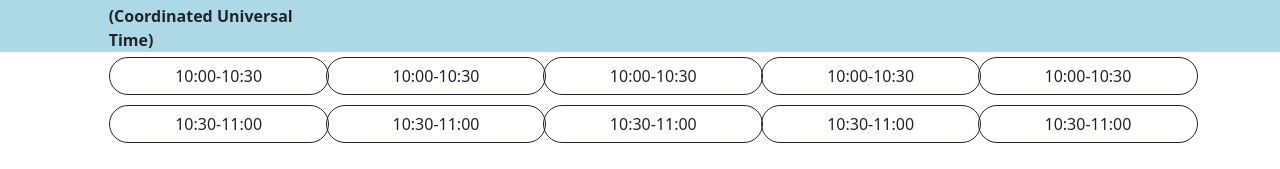
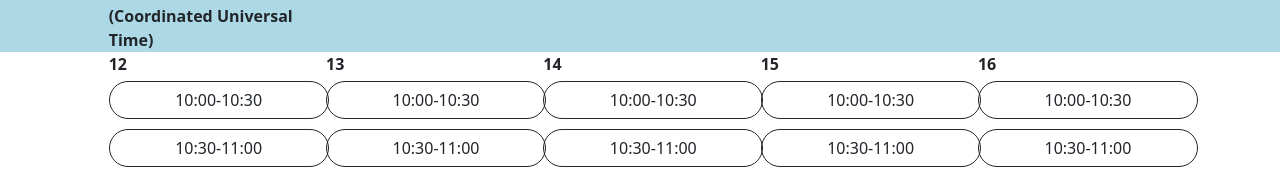
Before and after one commit to alaat91/Dentistemo-frontend, a Vue app: page /clinic in a window 1280 px wide. Shown: the part 303-472 px from the top of the page. Built offline with nearby package versions, Linux system fonts and the light colour scheme; no server answers.

Commit message:
Add date to each weekday

```diff
--- a/src/views/Timeslot.vue
+++ b/src/views/Timeslot.vue
@@ -22,7 +22,6 @@
         </b-col>
         <b-col cols="2">
           <!-- {{ currentWeek[0] }} is for testing to see if the array gets updated-->
-          <!--TODO: Add the date of each weekday below the weekday div-->
           <div class="Daylabel">Monday {{ currentWeek[0] }}</div>
         </b-col>
         <b-col cols="2">
@@ -43,6 +42,27 @@
       </b-row>
     </div>
 
+    <div>
+      <b-row cols="12">
+        <b-col cols="1"> </b-col>
+        <b-col cols="2">
+          <div class="Daylabel">{{ this.currentDates[0] }}</div>
+        </b-col>
+        <b-col cols="2">
+          <div class="Daylabel">{{ this.currentDates[1] }}</div>
+        </b-col>
+        <b-col cols="2">
+          <div class="Daylabel">{{ this.currentDates[2] }}</div>
+        </b-col>
+        <b-col cols="2">
+          <div class="Daylabel">{{ this.currentDates[3] }}</div>
+        </b-col>
+        <b-col cols="2">
+          <div class="Daylabel">{{ this.currentDates[4] }}</div>
+        </b-col>
+        <b-col cols="1"> </b-col>
+      </b-row>
+    </div>
     <b-col v-for="timeslot in timeslots" v-bind:key="timeslot._id">
       <TimeslotItem v-bind:timeslot="timeslot" />
     </b-col>
@@ -110,7 +130,6 @@ export default {
     // new Date() creates a date object that stores the date and time
     // of the moment the Date object was created
     this.currentWeek = this.getWeek(new Date())
-
     // TODO: import timeslots from backend by using currentweek[0] and currentweek[6]
   },
 
@@ -120,9 +139,16 @@ export default {
       const firstDay = new Date(
         date.getTime() - (date.getDay() - 1) * 24 * 60 * 60 * 1000
       )
+      this.currentDates[0] = firstDay.getDate
       const dates = [firstDay]
+      var str = firstDay.toDateString().substring(8, 10)
+      console.log(str)
+      this.currentDates[0] = str
       for (let i = 1; i < 5; i++) {
         dates.push(new Date(firstDay.getTime() + i * 24 * 60 * 60 * 1000))
+        str = dates[i].toDateString().substring(8, 10)
+        console.log(str)
+        this.currentDates[i] = str
       }
       return dates
     },
@@ -132,8 +158,12 @@ export default {
         date.getTime() - (date.getDay() - 8) * 24 * 60 * 60 * 1000
       )
       const dates = [firstDay]
+      var str = firstDay.toDateString().substring(8, 10)
+      this.currentDates[0] = str
       for (let i = 1; i < 5; i++) {
         dates.push(new Date(firstDay.getTime() + i * 24 * 60 * 60 * 1000))
+        str = dates[i].toDateString().substring(8, 10)
+        this.currentDates[i] = str
       }
       return (this.currentWeek = dates)
     },
@@ -143,8 +173,12 @@ export default {
         date.getTime() - (date.getDay() + 6) * 24 * 60 * 60 * 1000
       )
       const dates = [firstDay]
+      var str = firstDay.toDateString().substring(8, 10)
+      this.currentDates[0] = str
       for (let i = 1; i < 5; i++) {
         dates.push(new Date(firstDay.getTime() + i * 24 * 60 * 60 * 1000))
+        str = dates[i].toDateString().substring(8, 10)
+        this.currentDates[i] = str
       }
       return (this.currentWeek = dates)
     },
@@ -152,6 +186,7 @@ export default {
   data() {
     return {
       currentWeek: [],
+      currentDates: [],
       timeslots: [],
       items: [
         {
```
